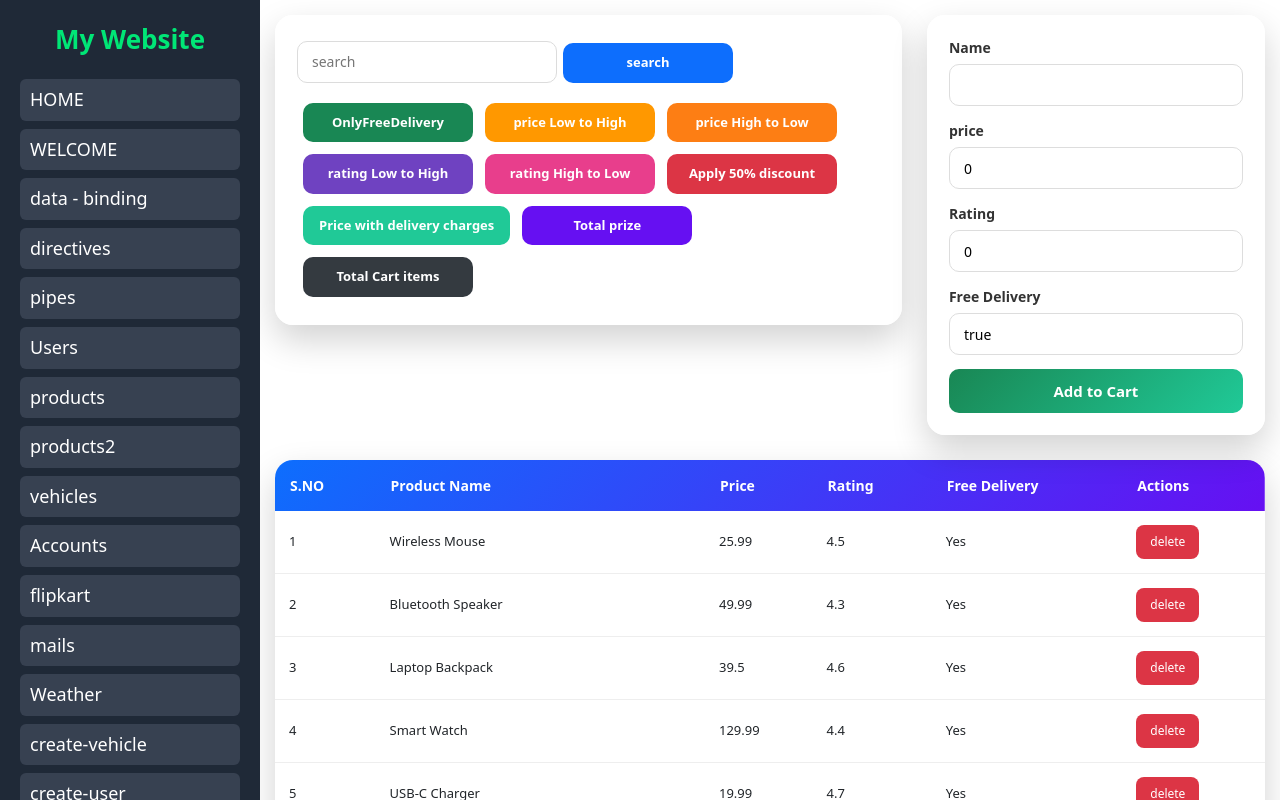
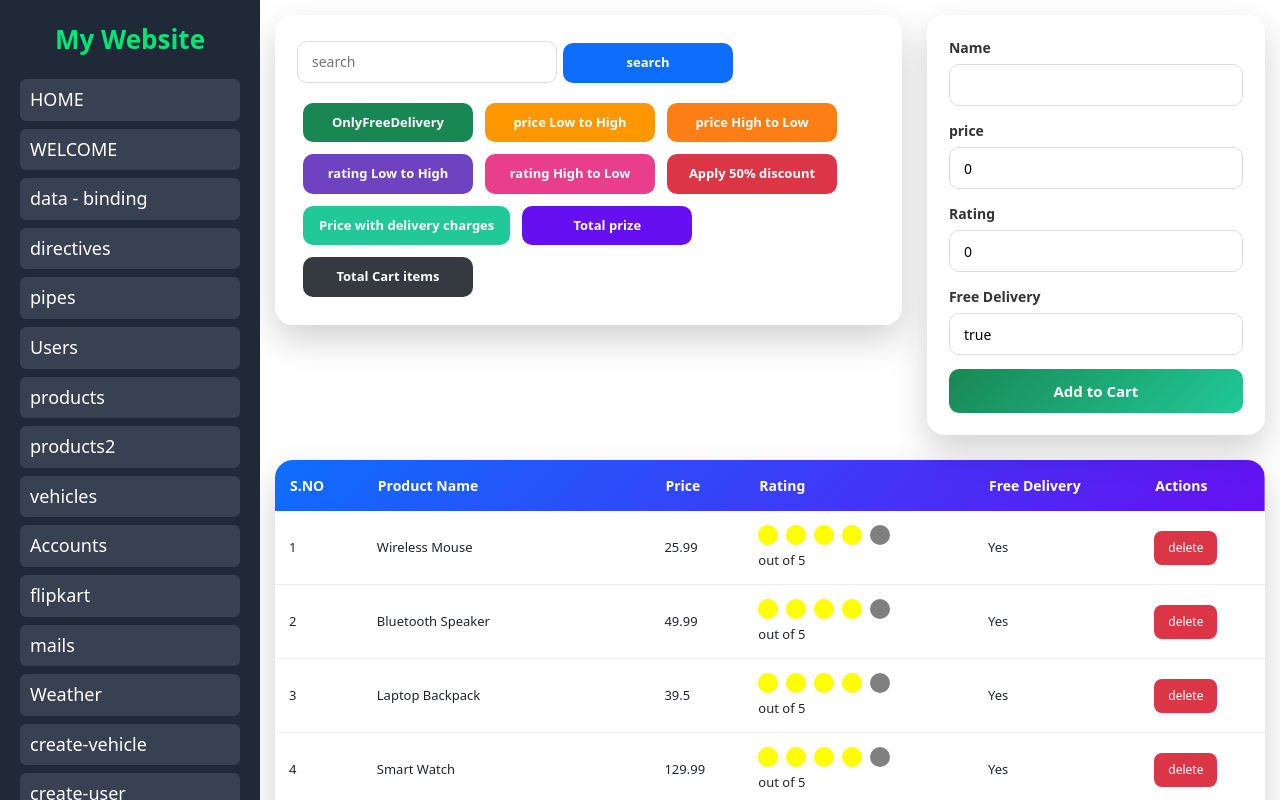
Before and after one commit to siva20510/my-app, an Angular app: page /dashboard/products in a window 1280 px wide. Shown: the top 800 px of the page. Built offline with nearby package versions, Linux system fonts and the light colour scheme; sample sign-in values are in the browser's storage.

Commit message:
rating component

```diff
--- a/src/app/app.module.ts
+++ b/src/app/app.module.ts
@@ -26,6 +26,7 @@ import { VehicleDetailsComponent } from './vehicle-details/vehicle-details.compo
 import { CreateUserComponent } from './create-user/create-user.component';
 import { ParentComponent } from './parent/parent.component';
 import { ChildComponent } from './child/child.component';
+import { RatingComponent } from './rating/rating.component';
 
 @NgModule({
   declarations: [
@@ -50,7 +51,8 @@ import { ChildComponent } from './child/child.component';
     VehicleDetailsComponent,
     CreateUserComponent,
     ParentComponent,
-    ChildComponent
+    ChildComponent,
+    RatingComponent
   ],
   imports: [
     BrowserModule,
--- a/src/app/parent/parent.component.html
+++ b/src/app/parent/parent.component.html
@@ -1,3 +1,5 @@
 <p>parent works!</p>
 
 <app-child [count]="100" (countChange)="updateCount($event)">xxxx</app-child>
+
+<app-rating [rating]="2" (ratingChange)="updateRating($event)">out of 5</app-rating>
--- a/src/app/parent/parent.component.ts
+++ b/src/app/parent/parent.component.ts
@@ -6,8 +6,16 @@ import { Component } from '@angular/core';
   styleUrls: ['./parent.component.css']
 })
 export class ParentComponent {
+
+
   updateCount(value:number){
     alert(value);
   }
 
+
+
+  updateRating(value:number){
+    alert(value);
+  }
+
 }
--- a/src/app/products/products.component.html
+++ b/src/app/products/products.component.html
@@ -10,23 +10,27 @@
     <button (click)="ratingHL()">rating High to Low</button>
 
     <button (click)="Discount()">Apply 50% discount</button>
-    <button (click)="PriceWithDeliveryCharges()">Price with delivery charges</button>
+    <button (click)="PriceWithDeliveryCharges()">
+      Price with delivery charges
+    </button>
 
     <button (click)="Totalprize()">Total prize</button>
     <button (click)="TotalCart()">Total Cart items</button>
+
+    <!-- rating from rating componenet -->
   </div>
   <div class="right">
     <label for="">Name</label>
-    <input type="text" [(ngModel)]="name">
+    <input type="text" [(ngModel)]="name" />
     <br />
     <label for="">price</label>
-    <input type="text" [(ngModel)]="price">
+    <input type="text" [(ngModel)]="price" />
     <br />
     <label for="">Rating</label>
-    <input type="text" [(ngModel)]="rating">
+    <input type="text" [(ngModel)]="rating" />
     <br />
     <label for="">Free Delivery</label>
-    <input type="text" [(ngModel)]="freeDelivery">
+    <input type="text" [(ngModel)]="freeDelivery" />
     <br />
     <button (click)="addCart()">Add to Cart</button>
     <br />
@@ -49,8 +53,14 @@
       <td>{{ i + 1 }}</td>
       <td>{{ product.productName }}</td>
       <td>{{ product.price }}</td>
-      <td>{{ product.rating }}</td>
-      <td>{{freeDelivery ? 'Yes' : 'No'}}</td>
+      <td>
+        <app-rating
+          [rating]="product.rating"
+          (ratingChange)="updateRating($event)"
+          >out of 5</app-rating
+        >
+      </td>
+      <td>{{ freeDelivery ? "Yes" : "No" }}</td>
       <td>
         <button (click)="delete(i)">delete</button>
       </td>
--- a/src/app/products/products.component.ts
+++ b/src/app/products/products.component.ts
@@ -87,6 +87,8 @@ TotalCart(){
 delete(i:number){
 i == 0 ? this.products.splice(0,1):this.products.splice(1,1);
 }
-
+updateRating(number:number){
+  alert(number);
+}
 
 }
--- /dev/null
+++ b/src/app/rating/rating.component.css
@@ -0,0 +1,8 @@
+.circle {
+  width: 20px;
+  height: 20px;
+  border-radius: 50%;
+  display: inline-block;
+  cursor: pointer;
+  margin-right: 8px;
+}
--- /dev/null
+++ b/src/app/rating/rating.component.html
@@ -0,0 +1,13 @@
+
+<span class="circle" [ngStyle]="{'background-color': rating >= 1 ? 'yellow' : 'gray'}" (click)="updateRating(1)"></span>
+
+<span class="circle" [ngStyle]="{'background-color': rating >= 2 ? 'yellow' : 'gray'}" (click)="updateRating(2)"></span>
+
+<span class="circle" [ngStyle]="{'background-color': rating >= 3 ? 'yellow' : 'gray'}" (click)="updateRating(3)"></span>
+
+<span class="circle" [ngStyle]="{'background-color': rating >= 4 ? 'yellow' : 'gray'}" (click)="updateRating(4)"></span>
+
+<span class="circle" [ngStyle]="{'background-color': rating >= 5 ? 'yellow' : 'gray'}" (click)="updateRating(5)"></span>
+
+<br>
+<ng-content></ng-content>
--- /dev/null
+++ b/src/app/rating/rating.component.ts
@@ -0,0 +1,19 @@
+import { Component, EventEmitter, Input, Output } from '@angular/core';
+
+@Component({
+  selector: 'app-rating',
+  templateUrl: './rating.component.html',
+  styleUrls: ['./rating.component.css']
+})
+export class RatingComponent {
+
+  @Input() rating:number = 0;
+
+  @Output() ratingChange:EventEmitter<number> = new EventEmitter();
+
+  updateRating(rating:number){
+    this.rating = rating;
+    this.ratingChange.emit(rating);
+  }
+
+}
```
Also changed, not shown: 1 other file (tests, documents, lock files or other folders).
